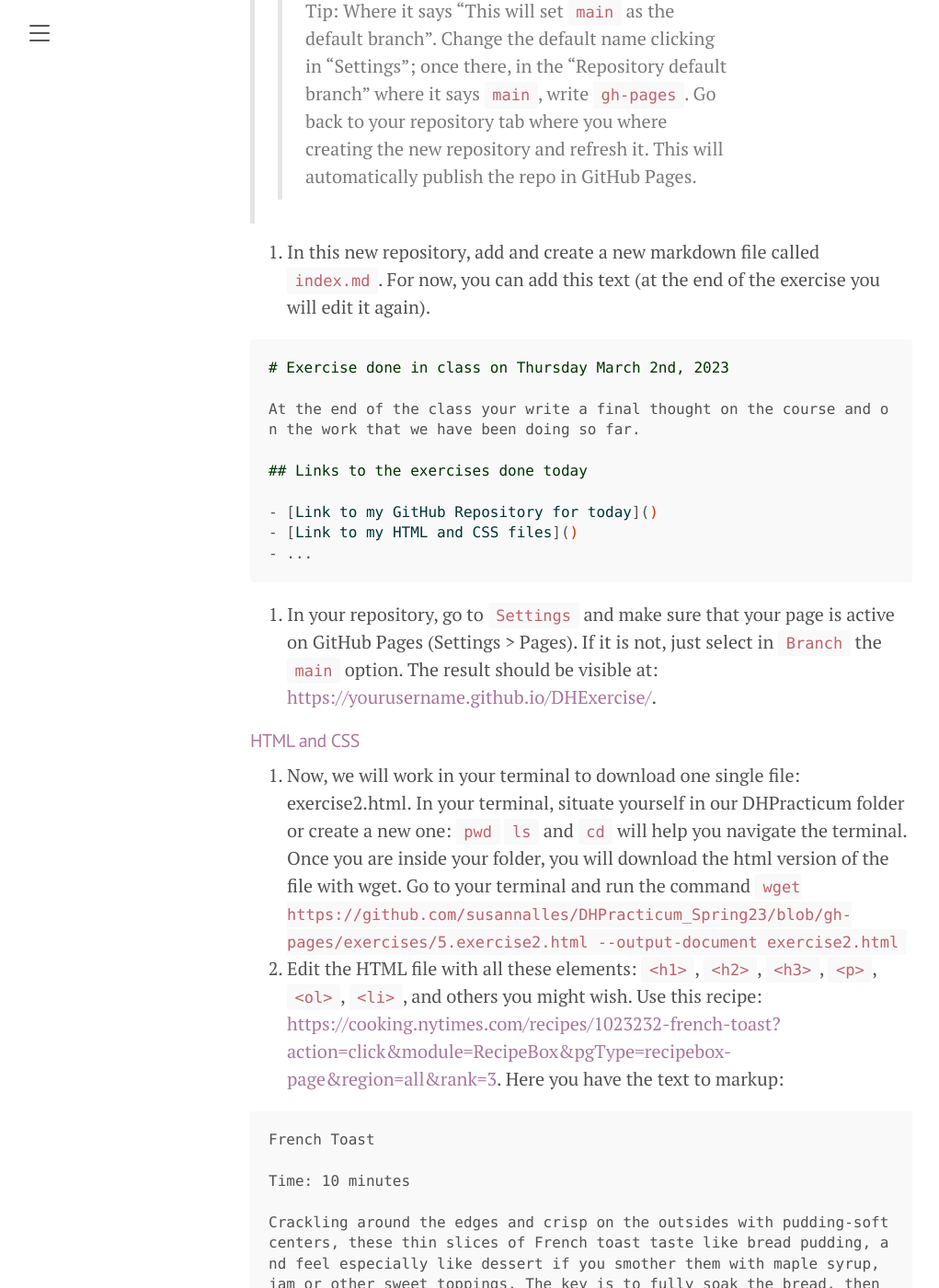
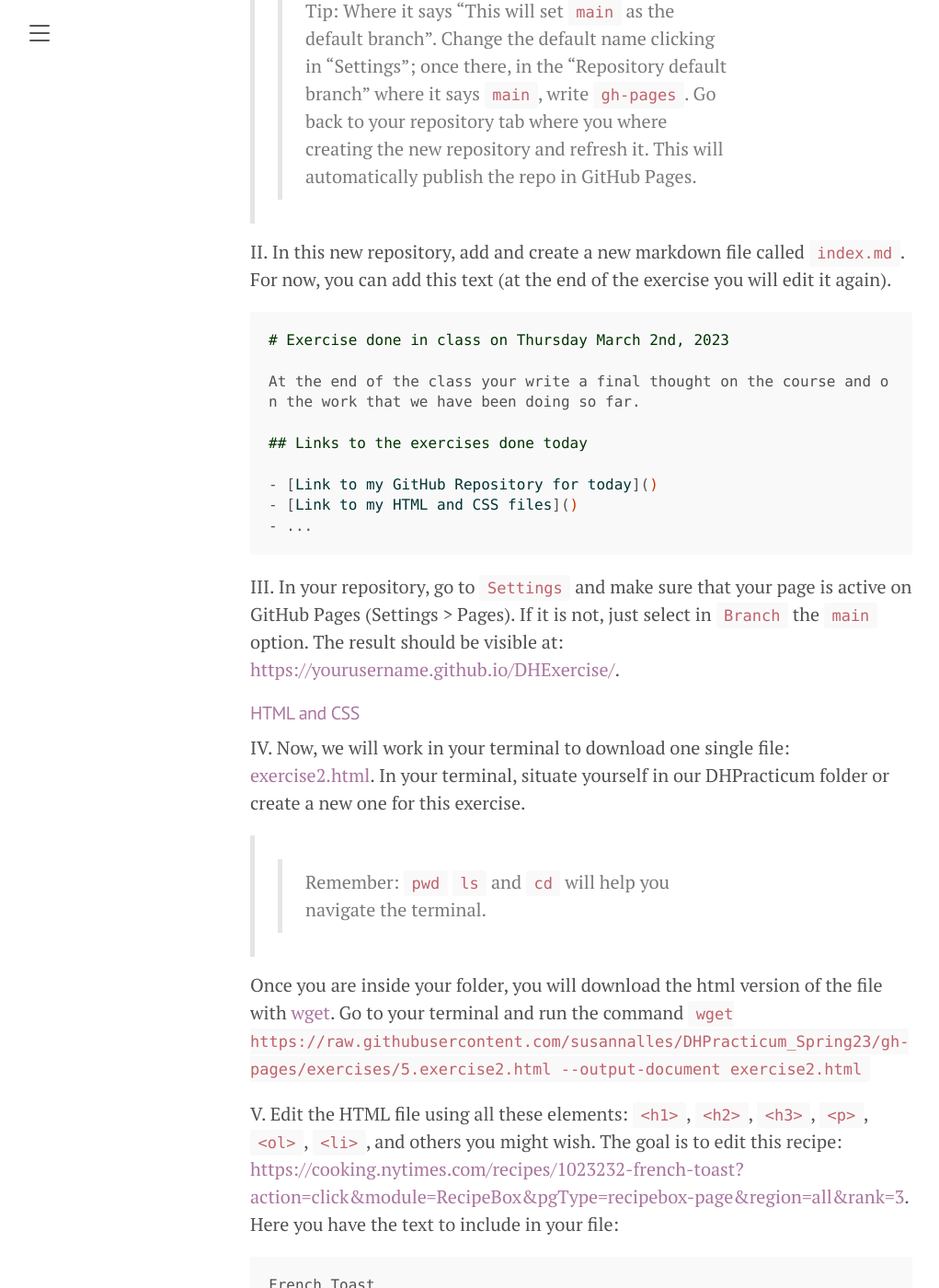
Before and after one commit to susannalles/DHPracticum_Spring23, a Jekyll site: the page built from exercises/5.InClassExercise.md, in a window 1280 px wide and 1400 px high, scrolled down 621 px. Shown: the whole window at 92% size, without its empty margins (8-1029 px from the left). Built offline with Jekyll 4.4.1, drawn with Linux system fonts in a browser that asks for light colours; some of the changed text lies outside the part shown.

Commit message:
Update 5.InClassExercise.md

````diff
--- a/exercises/5.InClassExercise.md
+++ b/exercises/5.InClassExercise.md
@@ -9,11 +9,11 @@ This Thursday we will have an in class exercise to make sure that all of you are
 
 #### GITHUB and GitHubPages
 
-1. Go to [GitHub](https://github.com/) and log in with your username and password. Then in your Repositories tab, create a new repository and name it `DHExercise`. In the field Description you can add `Exercise in class on Thursday March 2nd, 2023`. Don't forget to `Add a README file`.
+I. Go to [GitHub](https://github.com/) and log in with your username and password. Then in your Repositories tab, create a new repository and name it `DHExercise`. In the field Description you can add `Exercise in class on Thursday March 2nd, 2023`. Don't forget to `Add a README file`.
 
 >> Tip: Where it says "This will set `main` as the default branch". Change the default name clicking in "Settings"; once there, in the "Repository default branch" where it says `main`, write `gh-pages`. Go back to your repository tab where you where creating the new repository and refresh it. This will automatically publish the repo in GitHub Pages.
 
-2. In this new repository, add and create a new markdown file called `index.md`. For now, you can add this text (at the end of the exercise you will edit it again).
+II. In this new repository, add and create a new markdown file called `index.md`. For now, you can add this text (at the end of the exercise you will edit it again).
 
 ```md
 # Exercise done in class on Thursday March 2nd, 2023
@@ -27,12 +27,17 @@ At the end of the class your write a final thought on the course and on the work
 - ...
 ```
 
-3. In your repository, go to `Settings` and make sure that your page is active on GitHub Pages (Settings > Pages). If it is not, just select in `Branch` the `main` option. The result should be visible at:  <https://yourusername.github.io/DHExercise/>.
+III. In your repository, go to `Settings` and make sure that your page is active on GitHub Pages (Settings > Pages). If it is not, just select in `Branch` the `main` option. The result should be visible at:  <https://yourusername.github.io/DHExercise/>.
 
 #### HTML and CSS
 
-4. Now, we will work in your terminal to download one single file: exercise2.html. In your terminal, situate yourself in our DHPracticum folder or create a new one: `pwd` `ls` and `cd` will help you navigate the terminal. Once you are inside your folder, you will download the html version of the file with wget.  Go to your terminal and run the command `wget https://github.com/susannalles/DHPracticum_Spring23/blob/gh-pages/exercises/5.exercise2.html --output-document exercise2.html`
-5. Edit the HTML file with all these elements: `<h1>`, `<h2>`, `<h3>`, `<p>`, `<ol>`, `<li>`, and others you might wish. Use this recipe: <https://cooking.nytimes.com/recipes/1023232-french-toast?action=click&module=RecipeBox&pgType=recipebox-page&region=all&rank=3>. Here you have the text to markup:
+IV. Now, we will work in your terminal to download one single file: [exercise2.html](https://raw.githubusercontent.com/susannalles/DHPracticum_Spring23/gh-pages/exercises/5.exercise2.html). In your terminal, situate yourself in our DHPracticum folder or create a new one for this exercise.
+
+>> Remember: `pwd` `ls` and `cd` will help you navigate the terminal.
+
+Once you are inside your folder, you will download the html version of the file with [wget](https://www.gnu.org/software/wget/).  Go to your terminal and run the command `wget https://raw.githubusercontent.com/susannalles/DHPracticum_Spring23/gh-pages/exercises/5.exercise2.html --output-document exercise2.html`
+
+V. Edit the HTML file using all these elements: `<h1>`, `<h2>`, `<h3>`, `<p>`, `<ol>`, `<li>`, and others you might wish. The goal is to edit this recipe: <https://cooking.nytimes.com/recipes/1023232-french-toast?action=click&module=RecipeBox&pgType=recipebox-page&region=all&rank=3>. Here you have the text to include in your file:
 
 ```txt
 French Toast
@@ -67,7 +72,7 @@ Step 4
 Enjoy hot, with more butter spread over the slices and with your favorite toppings.
 ```
 
-7. Extra point if you add this image <https://static01.nyt.com/images/2022/06/22/dining/21beginner-rex9/merlin_208168380_44ea7383-7d04-4d84-851b-575925088698-master768.jpg?w=1280&q=75>
-8. Now you have to give some color to your html file, in this case you have the rule inside the `head` and the `style` tags. Rememebr that teh html and css mush be linked together in the head of the html file, like this: ``. Change the color of the font, the size, the font, and put a background color. Any other change is also welcome.
-9. Now you have to upload this 2 files (exercise2.html and exercise2.css) in your GitHub Repository.
-10. Check that you can see them through your GitHub Pages, <>.
+VI. Extra points if you add this image <https://static01.nyt.com/images/2022/06/22/dining/21beginner-rex9/merlin_208168380_44ea7383-7d04-4d84-851b-575925088698-master768.jpg?w=1280&q=75>
+VII. Now you have to give some color to your html file. In this case, you have the rules inside the `<head>` and the `<style>` tags. Change the color of the font, the size, the font, and put a background color. Any other change is also welcome!
+VIII. Now you have to upload the html file (exercise2.html) in your GitHub Repository: <https://github.com/username/DHExercise> (exercise2.html).
+IX. Check that you can see them through your GitHub Pages, <https://username.github.io/DHExercise/exercise2.html>.
````
